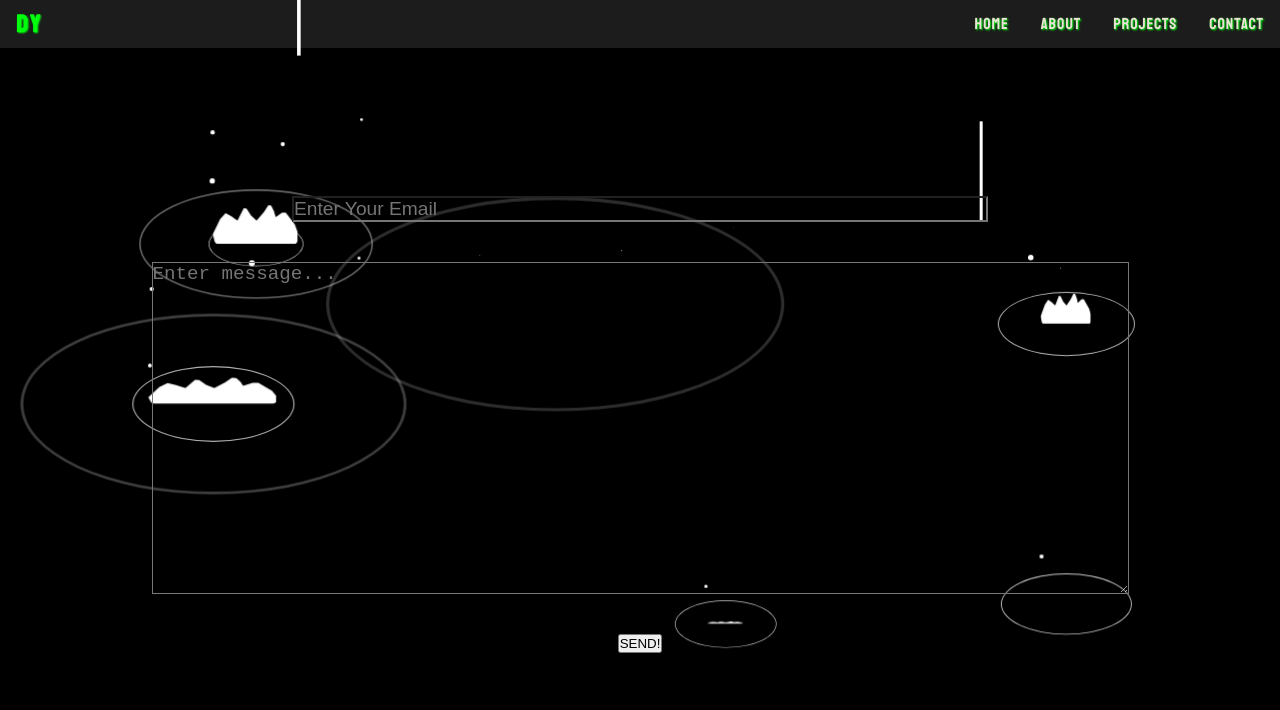
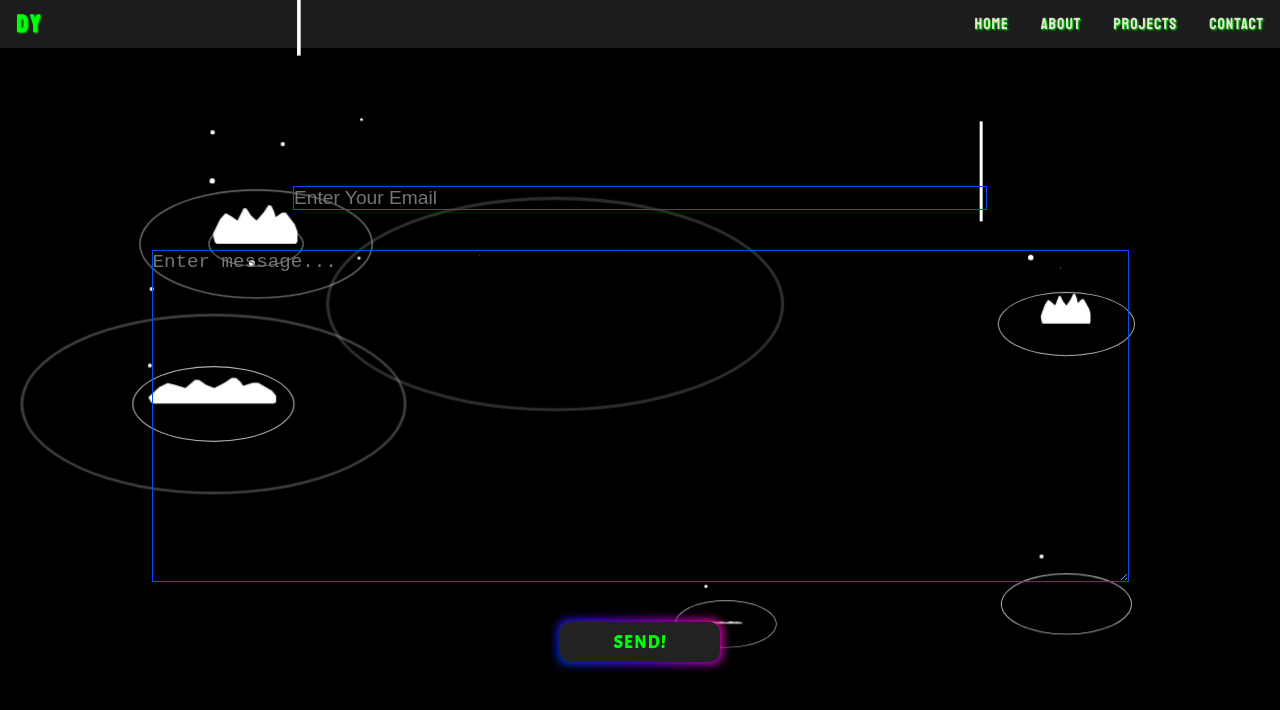
Before and after one commit to DannyYu728/DannyYu728.github.io, a React (Create React App) app: page /contact in a window 1280 px wide. Shown: the top 710 px of the page. Built offline with nearby package versions, Linux system fonts and the light colour scheme.

Commit message:
contact border

```diff
--- a/src/Screens/Contact/Contact.jsx
+++ b/src/Screens/Contact/Contact.jsx
@@ -14,7 +14,7 @@ function Contact() {
       <form className="forms" onSubmit={handleSubmit}>
         <input ref={emailRef} className="formIn" type="email" size="60" placeholder="Enter Your Email" name="email"></input>
         <textarea ref={msgRef} className="formIn" rows="15" cols="80" placeholder='Enter message...'></textarea>
-        <button type="submit">SEND!</button>
+        <button className="formBtn" type="submit">SEND!</button>
       </form>
       <div class="container">
         {Array.apply(null, { length: 9 }).map((e, i) => (
--- a/src/Screens/Contact/Contact.scss
+++ b/src/Screens/Contact/Contact.scss
@@ -23,7 +23,39 @@
   font-size: 1.2rem;
   color: $primary-color-hover;
   background: transparent;
+  animation: borderAnimated 9s alternate infinite;
 }
+
+@keyframes borderAnimated {
+  11% {
+    border: 1px solid #ff0000;
+  }
+  22% {
+    border: 1px solid #ff7300,;
+  }
+  33% {
+    border: 1px solid #fffb00;
+  }
+  44% {
+    border: 1px solid #48ff00;
+  }
+  55% {
+    border: 1px solid #00ffd5;
+  }
+  66% {
+    border: 1px solid #002bff;
+  }
+  77% {
+    border: 1px solid #7a00ff;
+  }
+  88% {
+    border: 1px solid #ff00c8;
+  }
+  100% {
+    border: 1px solid #ff0000;
+  }
+}
+
 .container{
   position: absolute;
 	width: 100%;
@@ -295,3 +327,83 @@
 		transform: translate(50px, 0px) scale(0.1);
 	}
 }
+
+.formBtn {
+  display: flex;
+  justify-content: center;
+  align-items: center;
+  @include primeFont();
+  padding: 0.6em 2em;
+  border: none;
+  outline: none;
+  color: $primary-color-hover;
+  background: #111;
+  cursor: pointer;
+  position: relative;
+  z-index: 0;
+  border-radius: 10px;
+  user-select: none;
+  touch-action: manipulation;
+  width: 10rem;
+  height: 2.5rem;
+  font-size: 1.1rem;
+  font-weight: bolder;
+  text-transform: uppercase;
+  letter-spacing: 1.5px;
+}
+
+.formBtn:before {
+  content: "";
+  background: linear-gradient(
+    45deg,
+    #ff0000,
+    #ff7300,
+    #fffb00,
+    #48ff00,
+    #00ffd5,
+    #002bff,
+    #7a00ff,
+    #ff00c8,
+    #ff0000
+  );
+  position: absolute;
+  top: -2px;
+  left: -2px;
+  background-size: 400%;
+  z-index: -1;
+  filter: blur(5px);
+  -webkit-filter: blur(5px);
+  width: calc(100% + 4px);
+  height: calc(100% + 4px);
+  animation: glowing-button-85 20s linear infinite;
+  transition: opacity 0.3s ease-in-out;
+  border-radius: 10px;
+}
+
+@keyframes glowing-button-85 {
+  0% {
+    background-position: 0 0;
+  }
+  50% {
+    background-position: 400% 0;
+  }
+  100% {
+    background-position: 0 0;
+  }
+}
+
+.formBtn:after {
+  z-index: -1;
+  content: "";
+  position: absolute;
+  width: 100%;
+  height: 100%;
+  background: #222;
+  left: 0;
+  top: 0;
+  border-radius: 10px;
+}
+
+.formBtn:hover {
+  transform: scale(1.2);
+}
```
